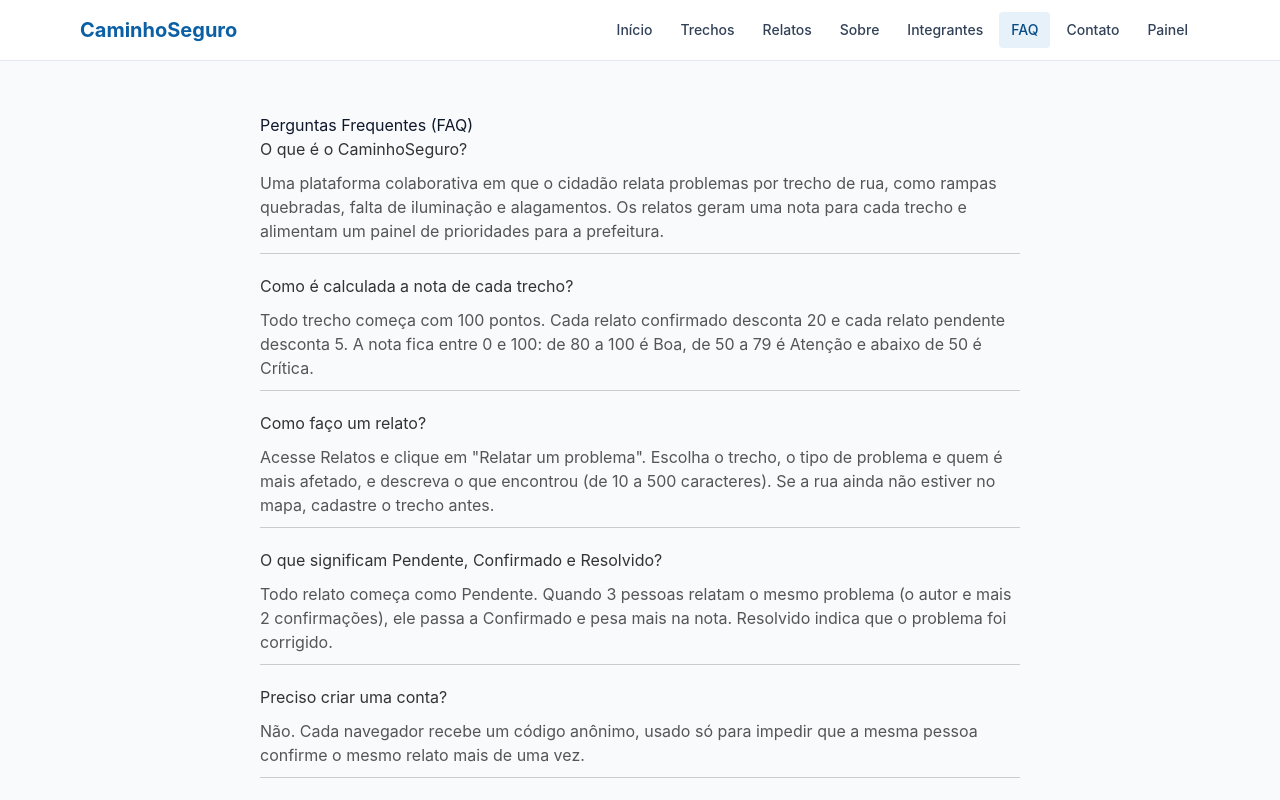
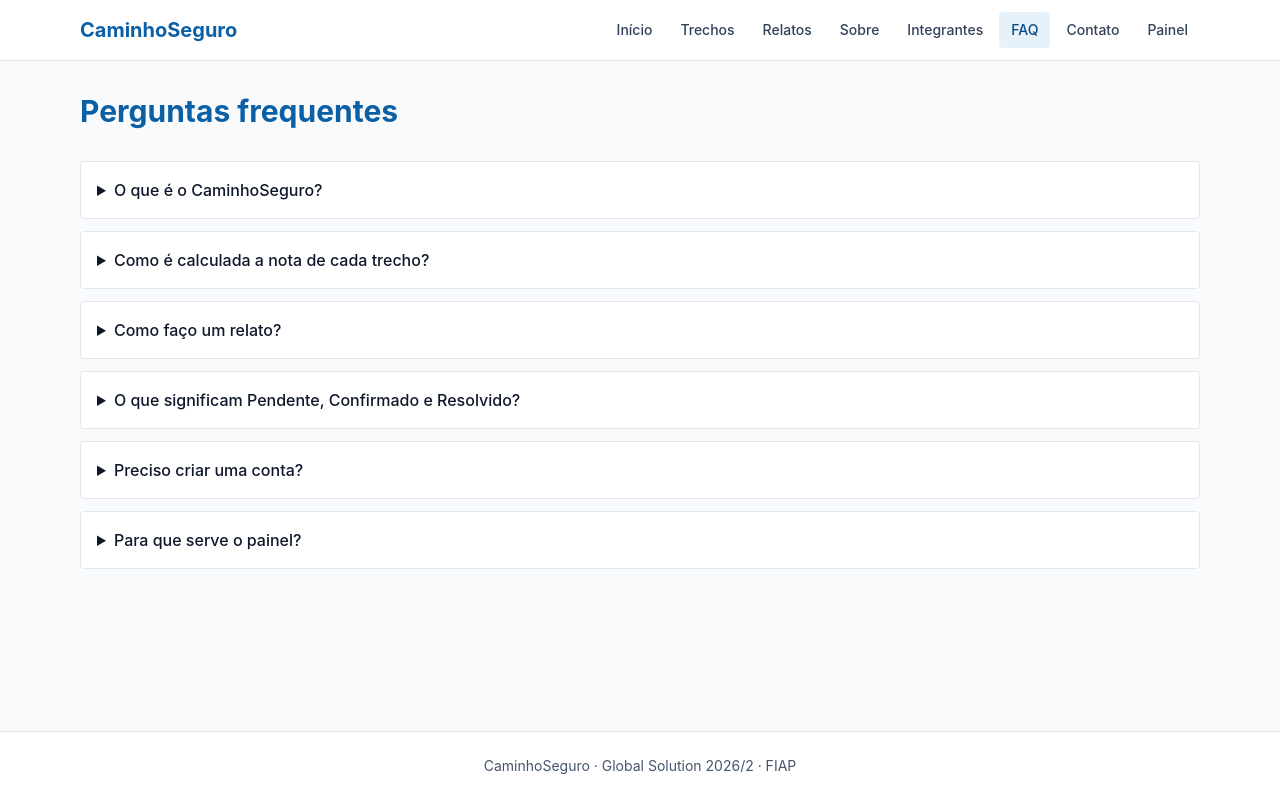
Before and after one commit to TailyniDev/caminhoseguro-front, a React (Vite) app: page /faq in a window 1280 px wide. Shown: the top 800 px of the page. Built offline with nearby package versions, Linux system fonts and the light colour scheme; no server answers.

Commit message:
fix: corrige estrutura da página de FAQ

```diff
--- a/src/pages/Faq/index.tsx
+++ b/src/pages/Faq/index.tsx
@@ -1,3 +1,5 @@
+import TituloPagina from '../../components/TituloPagina'
+
 const PERGUNTAS = [
   {
     pergunta: 'O que é o CaminhoSeguro?',
@@ -29,23 +31,20 @@ const PERGUNTAS = [
     resposta:
       'O painel da prefeitura ordena os trechos por prioridade, somando 10 pontos por relato confirmado e 3 por relato pendente. Assim fica claro onde agir primeiro.',
   },
-];
+]
 
-// O "export default" resolve o erro do AppRoutes.tsx
 export default function Faq() {
   return (
-    <div style={{ padding: '20px', maxWidth: '800px', margin: '0 auto' }}>
-      <h1>Perguntas Frequentes (FAQ)</h1>
-
-      {/* Aqui nós estamos USANDO a variável PERGUNTAS, o que resolve o erro dela estar "abandonada" */}
-      <ul style={{ listStyleType: 'none', padding: 0 }}>
-        {PERGUNTAS.map((item, index) => (
-          <li key={index} style={{ marginBottom: '20px', borderBottom: '1px solid #ccc', paddingBottom: '10px' }}>
-            <h3 style={{ margin: '0 0 10px 0', color: '#333' }}>{item.pergunta}</h3>
-            <p style={{ margin: 0, color: '#555' }}>{item.resposta}</p>
-          </li>
+    <section>
+      <TituloPagina titulo="Perguntas frequentes" />
+      <div className="space-y-3">
+        {PERGUNTAS.map((item) => (
+          <details key={item.pergunta} className="rounded border border-slate-200 bg-white p-4">
+            <summary className="cursor-pointer font-medium">{item.pergunta}</summary>
+            <p className="mt-2 text-slate-700">{item.resposta}</p>
+          </details>
         ))}
-      </ul>
-    </div>
-  );
+      </div>
+    </section>
+  )
 }
```
